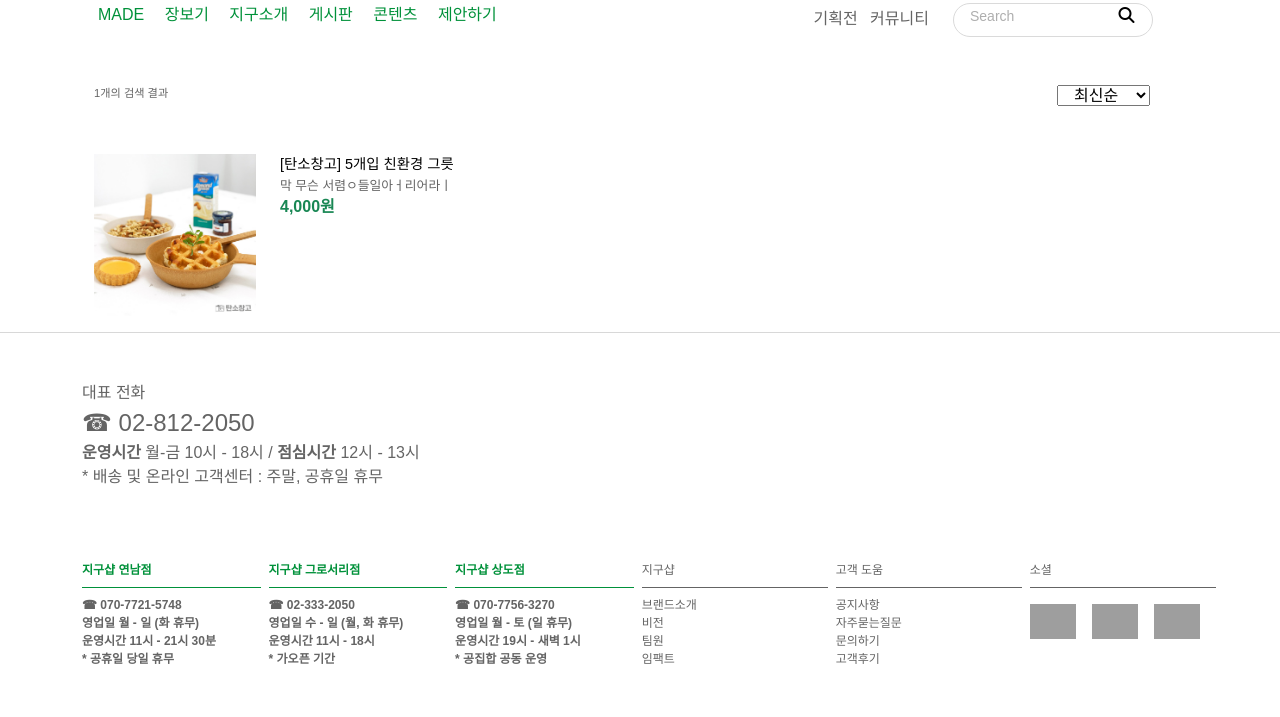
After one commit to qorwlalsjimin/jigushop, a PHP site: page /search_result.html in a window 1280 px wide. The commit adds this page. Shown: the part 164-881 px from the top of the page. Run offline with PHP 8.4, Linux system fonts and the light colour scheme; some libraries are stand-ins or nearby versions; grey boxes are pictures that could not be loaded.

Commit message:
상품 검색 결과 화면 프론트 완성

```diff
--- a/index.html
+++ b/index.html
@@ -56,7 +56,7 @@
                 <div class="search_type">
                     <form>
                         <input class="ps-3" type="text" placeholder="Search" style="outline: none;">
-                        <a href="#"><i class="fa-solid fa-magnifying-glass"></i></a>
+                        <a href="search_result.html"><i class="fa-solid fa-magnifying-glass"></i></a>
                     </form>
                 </div>
                 <!--//search_type-->
--- /dev/null
+++ b/search_result.html
@@ -0,0 +1,209 @@
+<!DOCTYPE html>
+<html lang="en">
+
+<head>
+    <meta charset="UTF-8">
+    <meta http-equiv="X-UA-Compatible" content="IE=edge">
+    <meta name="viewport" content="width=device-width, initial-scale=1.0">
+    <title>지구샵</title>
+    <link rel="stylesheet" href="style.css">
+    <link rel="icon" href="img/favicon.png">
+    <link href="https://cdn.jsdelivr.net/npm/bootstrap@5.1.3/dist/css/bootstrap.min.css" rel="stylesheet">
+    <!-- <script type="text/javascript" src="intro.js"></script>  -->
+    <script src="https://kit.fontawesome.com/fea8b3eafd.js" crossorigin="anonymous"></script>
+</head>
+
+<body>
+    <script src="https://cdn.jsdelivr.net/npm/bootstrap@5.1.3/dist/js/bootstrap.bundle.min.js"></script>
+    <header>
+        <!--nav-->
+    <!--로고 있는 top nav-->
+    <div class="top_nav container mt-2 mt-sm-0 mt-md-0 mt-lg-0">
+        <div class="row justify-content-between pt-lg-3 pt-sm-2 me-xxl-4 me-lg-0">
+            <div class="nav_logo col-4 col-xs-1 ps-lg-4">
+                <a href="index.html"><img class="top_nav_logo_img mt-1 pt-md-1 wd-75"
+                        src="https://cdn.imweb.me/thumbnail/20220504/5fd02ac97337a.png" alt="지구샵"
+                        width="158.535211268"></a>
+            </div>
+            <div
+                class="nav_nav col-4 col-xs-11 col-sm-6 col-md-5 pt-lg-2 pt-md-1 pt-sm-2 mt-lg-0 me-xxl-4 me-lg-1 me-2 pe-lg-0 pe-xl-4 px-0">
+                <a href="#" class="hidden login"><i class="fa-solid fa-arrow-right-to-bracket"></i></a>
+                <a href="login.html" class="sign_in_out"><span class="p-2" id="login">로그인</span></a>
+                <a href="#" class=""><span class="p-2" id="join" onclick="onclickLogout();">회원가입</span></a>
+                <a href="shop_cart.php"><span class="p-2"><i class="fa-solid fa-bag-shopping"></i></span></a>
+                <a href="#" class="hidden search"><i class="fa-solid fa-magnifying-glass"></i></a>
+            </div>
+        </div>
+    </div>
+    <!--//로고 있는 top nav-->
+
+    <!--메인 nav-->
+    <nav class="main_nav container mt-4 mb-3">
+        <div class="row">
+            <div class="left_nav col-lg-6 ms-lg-3 ms-md-0 ms-1 ms-sm-0 ms-md-0 ms-lg-0">
+                <a class="pe-lg-3 pe-md-1 pe-sm-2" href="#"><span>MADE</span></a>
+                <a class="pe-lg-3 pe-md-1 pe-sm-2" href="#"><span>장보기</span></a>
+                <a class="pe-lg-3 pe-md-1 pe-sm-2" href="#"><span>지구소개</span></a>
+                <a class="pe-lg-3 pe-md-1 pe-sm-2" href="#"><span>게시판</span></a>
+                <a class="pe-lg-3 pe-md-1 pe-sm-2" href="#"><span>콘텐츠</span></a>
+                <a class="pe-lg-3 pe-md-1 pe-sm-2" href="#"><span>제안하기</span></a>
+            </div>
+            <div class="right_nav col-lg-3 pt-1">
+                <a href="#" class="pe-2"><span>기획전</span></a>
+                <a href="#"><span>커뮤니티</span></a>
+            </div>
+            <div class="search_area col-lg-3">
+                <div class="search_type">
+                    <form>
+                        <input class="ps-3" type="text" placeholder="Search" style="outline: none;">
+                        <a href="#"><i class="fa-solid fa-magnifying-glass"></i></a>
+                    </form>
+                </div>
+                <!--//search_type-->
+            </div>
+            <!--//search_area-->
+        </div>
+    </nav>
+    <!--//메인 nav-->
+    <!--//nav-->
+    </header>
+    <!--main-->
+    <main>
+        <div class="container px-4 ">
+            <div class="search_tool row clear-fix mt-5">
+                <span class="col" style="font-size: 0.7em; color: 656565;">1개의 검색 결과</span>
+                <select class="col-lg-1 col-md-2 col-sm-1 me-lg-5" name="" id="">
+                    <option value="">최신순</option>
+                    <option value="">정확순</option>
+                </select>
+            </div><!--//search_tool-->
+            <div class="goods_list">
+                <div class="goods_item row mt-5">
+                    <img class="col-2 wd-75" src="img/goods_plate2.jpg" alt="">
+                    <div class="goods_ex col-10">
+                        <p class="m-0" style="font-size: 0.9em">[탄소창고] 5개입 친환경 그릇</p>
+                        <p class="m-0" style="font-size: 0.8em"><span>막 무슨 서렴ㅇ들일아ㅓ리어라ㅣ</span></p>
+                        <p class="m-0 fw-bolder" style="font-size: 0.8dem"><span class="text-success">4,000원</span></p>
+                    </div><!--//goods_ex-->
+                </div><!--//goods_item-->
+
+
+            </div><!--//goods_list-->
+        </div><!--//container-->
+        <hr style="background: #646464;">
+    </main>
+
+    <footer>
+        <div class="num_info container mt-5 pb-4 mt-lg-5 mt-md-5">
+            <span class="text">대표 전화<br></span>
+            <span class="text_title">☎ 02-812-2050<br></span>
+            <span class="text"><strong>운영시간 </strong>월-금 10시 - 18시 / <strong>점심시간 </strong>12시 - 13시<br></span>
+            <span class="text">* 배송 및 온라인 고객센터 : 주말, 공휴일 휴무<br></span>
+        </div>
+
+        <div class="under_info container mt-5 mb-5">
+            <div class="left store col-2 me-2">
+                <p class="text_title">지구샵 연남점</p>
+                <div class="line"></div>
+                <p class="text">
+                    <strong>☎ 070-7721-5748<br></strong>
+                    <strong>영업일 </strong>월 - 일 (화 휴무)<br>
+                    <strong>운영시간 </strong>11시 - 21시 30분<br>
+                    * 공휴일 당일 휴무<br>
+                </p>
+            </div>
+            <!--//store yeonnam-->
+
+            <div class="left store col-2 me-2">
+                <p class="text_title">지구샵 그로서리점</p>
+                <div class="line"></div>
+                <p class="text">
+                    <strong>☎ 02-333-2050<br></strong>
+                    <strong>영업일 </strong>수 - 일 (월, 화 휴무)<br>
+                    <strong>운영시간 </strong>11시 - 18시<br>
+                    * 가오픈 기간<br>
+                </p>
+            </div>
+            <!--//store grocery-->
+
+            <div class="left store col-2 me-2">
+                <p class="text_title">지구샵 상도점</p>
+                <div class="line"></div>
+                <p class="text">
+                    <strong>☎ 070-7756-3270<br></strong>
+                    <strong>영업일 </strong>월 - 토 (일 휴무)<br>
+                    <strong>운영시간 </strong>19시 - 새벽 1시<br>
+                    * 공집합 공동 운영<br>
+                </p>
+            </div>
+            <!--//store sangdo-->
+
+            <div class="right jigushop col-2 me-2">
+                <p class="text_title">지구샵</p>
+                <div class="line"></div>
+                <p class="text">
+                    <a href="#">브랜드소개</a><br>
+                    <a href="#">비전</a><br>
+                    <a href="#">팀원</a><br>
+                    <a href="#">임팩트</a><br>
+                </p>
+            </div>
+            <!--//jigushop-->
+
+            <div class="right consumer_help col-2 me-2">
+                <p class="text_title">고객 도움</p>
+                <div class="line"></div>
+                <p class="text">
+                    <a href="#">공지사항</a><br>
+                    <a href="#">자주묻는질문</a><br>
+                    <a href="#">문의하기</a><br>
+                    <a href="#">고객후기</a><br>
+                </p>
+            </div>
+            <!--//consumer_help-->
+
+            <div class="right social col-2">
+                <p class="text_title">소셜</p>
+                <div class="line"></div>
+                <table class="mt-3">
+                    <tr>
+                        <td><a href="#"><img class="w-75"
+                                    src="https://cdn.imweb.me/upload/S202001038f7af028ec26d/39d6aceb4847a.png"></a></td>
+                        <td><a href="#"><img class="w-75"
+                                    src="https://cdn.imweb.me/upload/S202001038f7af028ec26d/4f410a2d242e6.png"></a></td>
+                        <td><a href="#"><img class="w-75"
+                                    src="https://cdn.imweb.me/upload/S202001038f7af028ec26d/3b541dd905d94.png"></a></td>
+                    </tr>
+                </table>
+            </div> <!-- //social -->
+        </div><!-- //under_info -->
+        <div class="last_info py-2">
+            <div class="container">
+                <div class="left col-3 mt-5 me-4"><img class="w-100"
+                        src="https://cdn.imweb.me/thumbnail/20220217/a5d090c029b04.png"></div>
+                <div class="right col-9 col-sm-12 mt-4">
+                    <ul>
+                        <li class="ms-0 pe-2"><a href="#" style="background-color: rgba(0,0,0,0);"><span>이용약관</span></a>
+                        </li>
+                        <li class="pe-2"><span>|</span></li>
+                        <li class="pe-2"><a href="#" style="background-color: rgba(0,0,0,0);"><span>개인정보처리방침</span></a>
+                        </li>
+                        <li class="pe-2"><span>|</span></li>
+                        <li><a href="#" style="background-color: rgba(0,0,0,0);"><span>도매 전용 B2B몰</span></a></li>
+                    </ul>
+
+                    <div class="etc">
+                        <p>
+                            · 회사명 : 주식회사 피스온테이블 | 대표자 : 김아리<br>
+                            · 주소 : 서울특별시 동작구 성대로1길 16, 1층 | 이메일 : contact@jigushop.co.kr | 팩스 : 0303-3444-2050<br>
+                            · 사업자등록번호 : 689-86-00791 | 통신판매업신고 : 제2018-서울동작-0295 <a href="#">사업자정보확인</a><br>
+                            · 개인정보보호책임자 : 김아리 | 고객센터 : 02-812-2050 | 호스팅 제공자 : ㈜아임웹<br>
+                        </p>
+                    </div>
+                </div> <!-- //right -->
+            </div><!-- //container -->
+        </div><!-- //last_info -->
+    </footer>
+</body>
+
+</html>
--- a/shop_cart.php
+++ b/shop_cart.php
@@ -80,11 +80,11 @@ $goods_cnt = mysqli_num_rows($arr);
     </header>
 
     <main>
-        <div class="shop-tit container mt-5 mx-5">
+        <div class="shop-tit container mt-5 mx-5 px-4">
             <div class="row">
                 <div class="col align-self-start d-lg-flex">
-                    <div class="text me-2 ms-5 h6">장바구니</div>
-                    <span class="b_cnt">&nbsp;<?php echo $goods_cnt;?>&nbsp;</span>
+                    <div class="text me-2 ms-5 h6 ">장바구니</div>
+                    <span class="b_cnt badge bg-secondary text-wrap rounded-circle">&nbsp;<?php echo $goods_cnt;?>&nbsp;</span>
                 </div>
             </div><!--//row-->
         </div><!--//shop-tit-->
```
Also changed, not shown: header.html (deleted).
